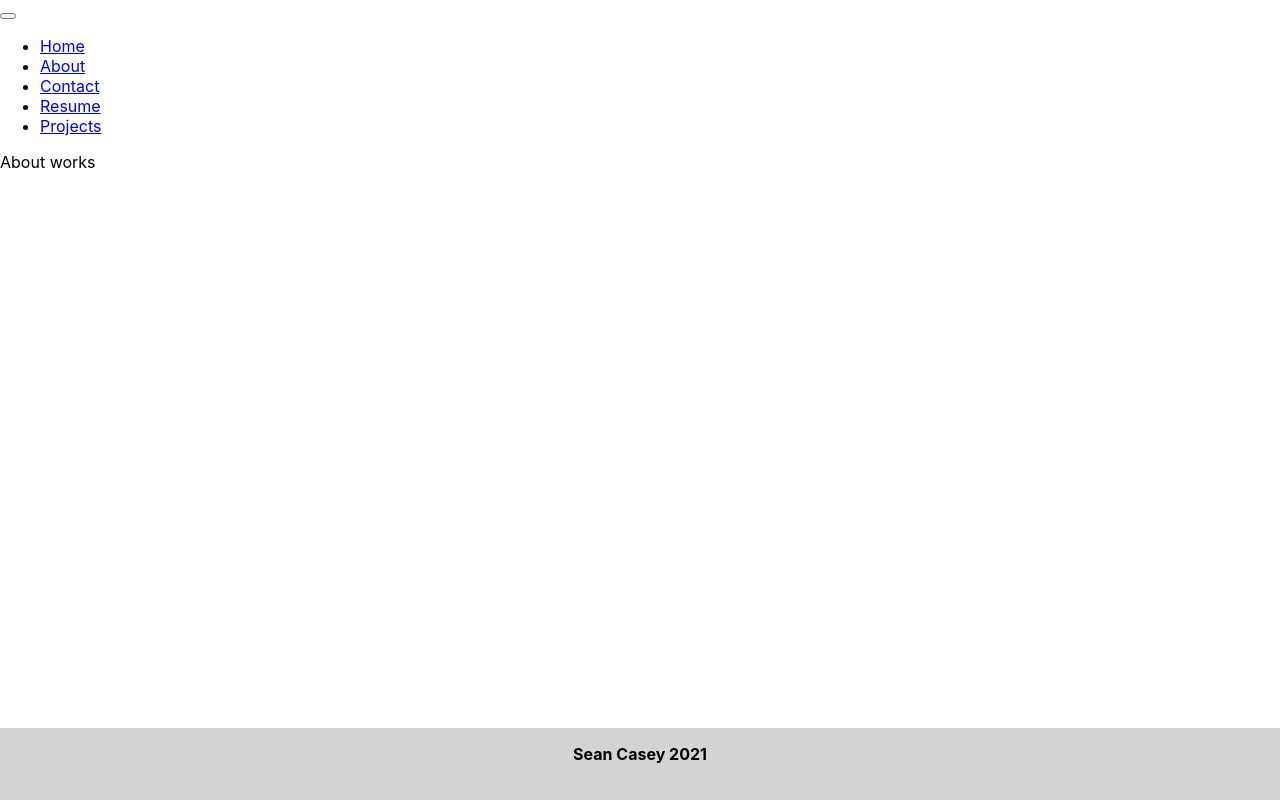
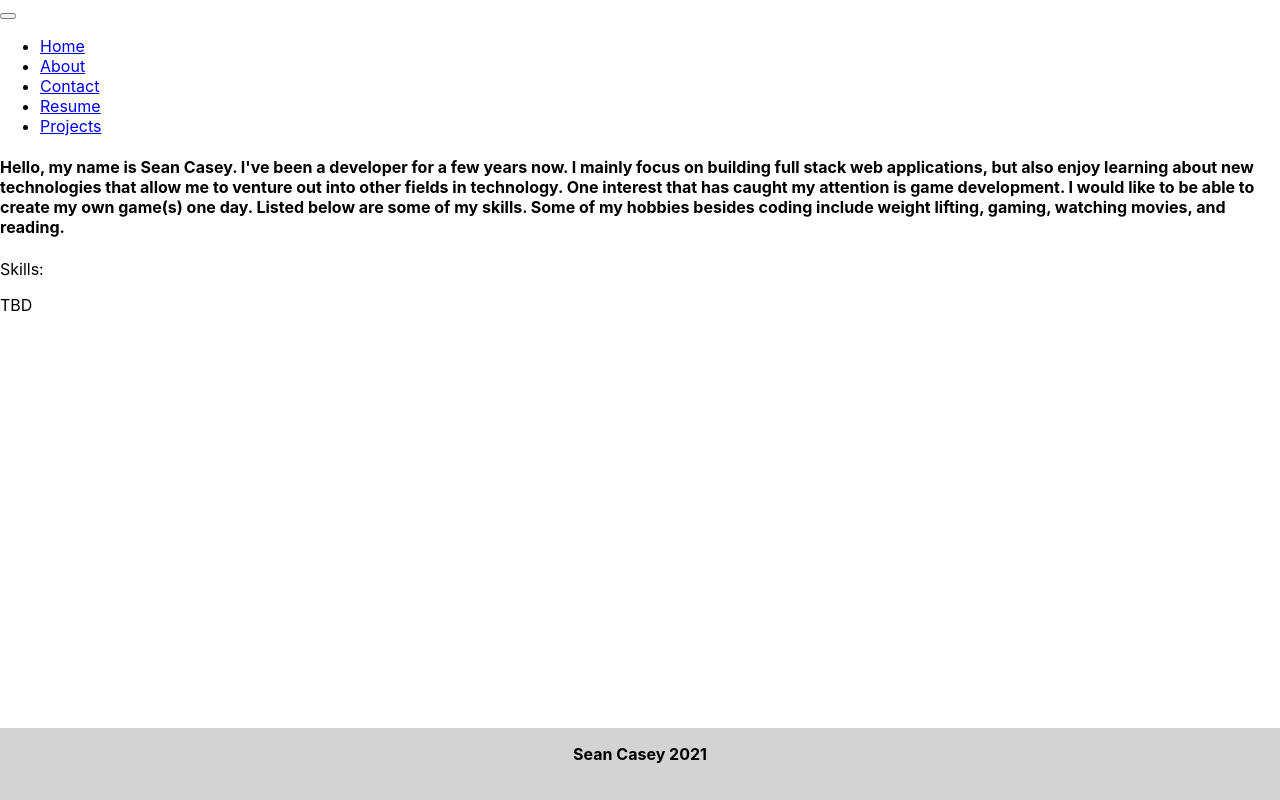
Before and after one commit to caseyDev422/portfolio, a React (Create React App) app in the folder portfolio/: page /about in a window 1280 px wide. Built offline with nearby package versions, Linux system fonts and the light colour scheme; some icons are missing.

Commit message:
adding info to home and about - WIP

```diff
--- a/portfolio/src/App.js
+++ b/portfolio/src/App.js
@@ -6,6 +6,7 @@ import About from './components/About';
 import Contact from './components/Contact';
 import Projects from './components/Projects';
 import Footer from './components/Footer';
+import Home from './components/Home';
 import './stylesheet.css';
 
 class App extends Component {
@@ -23,19 +24,21 @@ class App extends Component {
       <Router>
         <Header />
         <Switch>
+          <Route path='/' exact component={Home}>
+            <Home />
+          </Route>
           <Route  path='/about' exact component={About}>
             <About />
           </Route>
         </Switch>
-          <Route exact path='/contact' component={Contact}>
+          <Route exact path='/contact' exact component={Contact}>
             <Contact />
           </Route>
 
-          <Route exact path='/projects' component={Projects}>
+          <Route exact path='/projects' exact component={Projects}>
             <Projects />
           </Route>
       </Router>
-
       <Footer />
       </div>
     )
--- a/portfolio/src/components/About.js
+++ b/portfolio/src/components/About.js
@@ -3,7 +3,17 @@ import { Component } from 'react';
 export default class About extends Component {
     render() {
         return(
-            <p>About works</p>
+            <div>
+                <h4>Hello, my name is Sean Casey. I've been a developer for a few years now. I mainly focus on building full stack web applications, but also enjoy learning
+                    about new technologies that allow me to venture out into other fields in technology. One interest that has caught my attention is game development.
+                    I would like to be able to create my own game(s) one day. Listed below are some of my skills. Some of my hobbies besides coding include weight lifting,
+                    gaming, watching movies, and reading.
+                </h4>
+                <section>
+                    <p>Skills:</p>
+                        <div>TBD</div>
+                </section>
+            </div>
         )
     }
 }
--- /dev/null
+++ b/portfolio/src/components/Home.js
@@ -0,0 +1,20 @@
+import { Component } from 'react';
+
+export default class About extends Component {
+    render() {
+        return(
+            <div>
+              <h3>
+                Hi! Thanks for stopping by. If you would like to see my projects, click <a href='/projects'>here</a>
+              </h3>
+              <h4>
+                  If you want to know more about me, check out the about section or click <a href='/about'>me</a>
+              </h4>
+              <h4>Clicking on the resume in the nav bar will download my current resume if you want to see where I'm currently at in my journey and other technical details</h4>
+
+              <h4>If you have already gone through my website and would like to contact me, you can click the LinkedIn or shoot me an email through the <a href='/contact'>contact</a> page</h4>
+            </div>
+
+        )
+    }
+}
--- a/portfolio/src/components/Projects.js
+++ b/portfolio/src/components/Projects.js
@@ -3,7 +3,9 @@ import { Component } from 'react';
 export default class Projects extends Component {
     render() {
         return(
-            <p>Projects works</p>
+            <div>
+
+            </div>
         )
     }
 }
```
